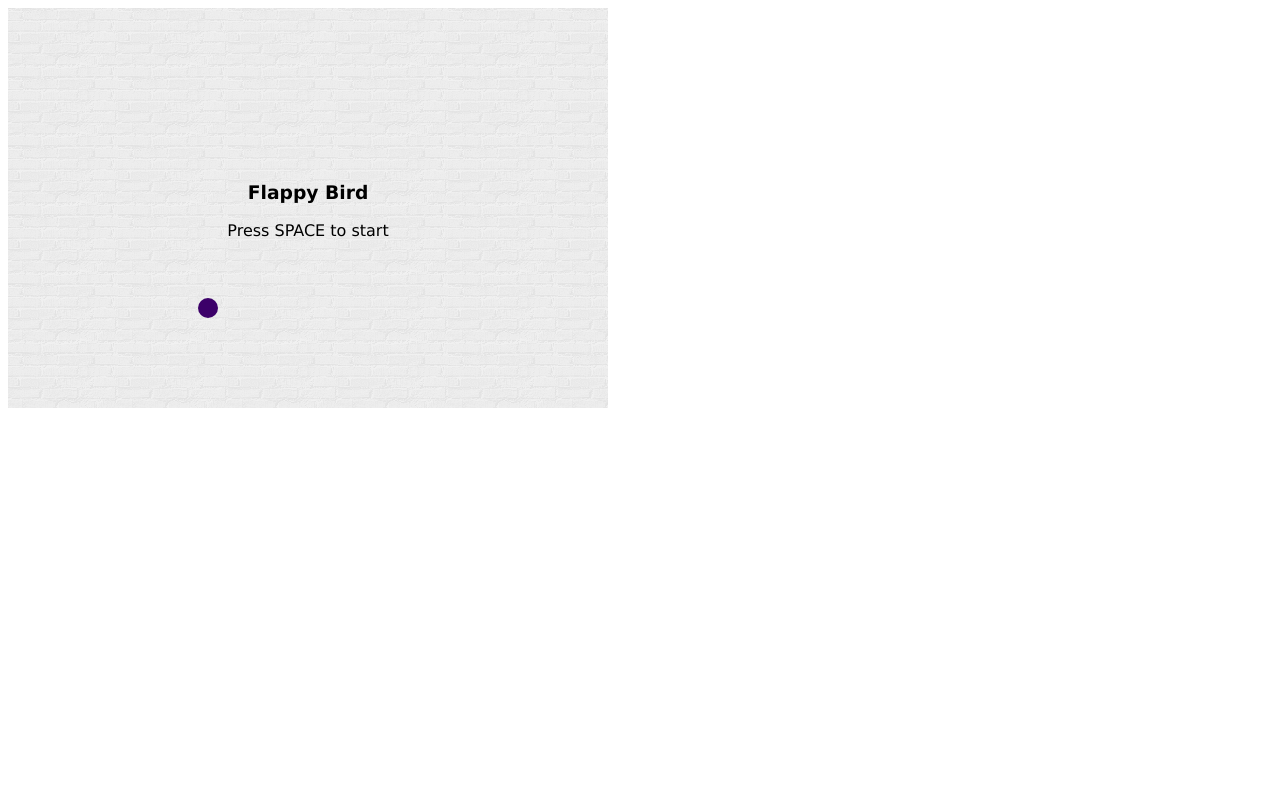
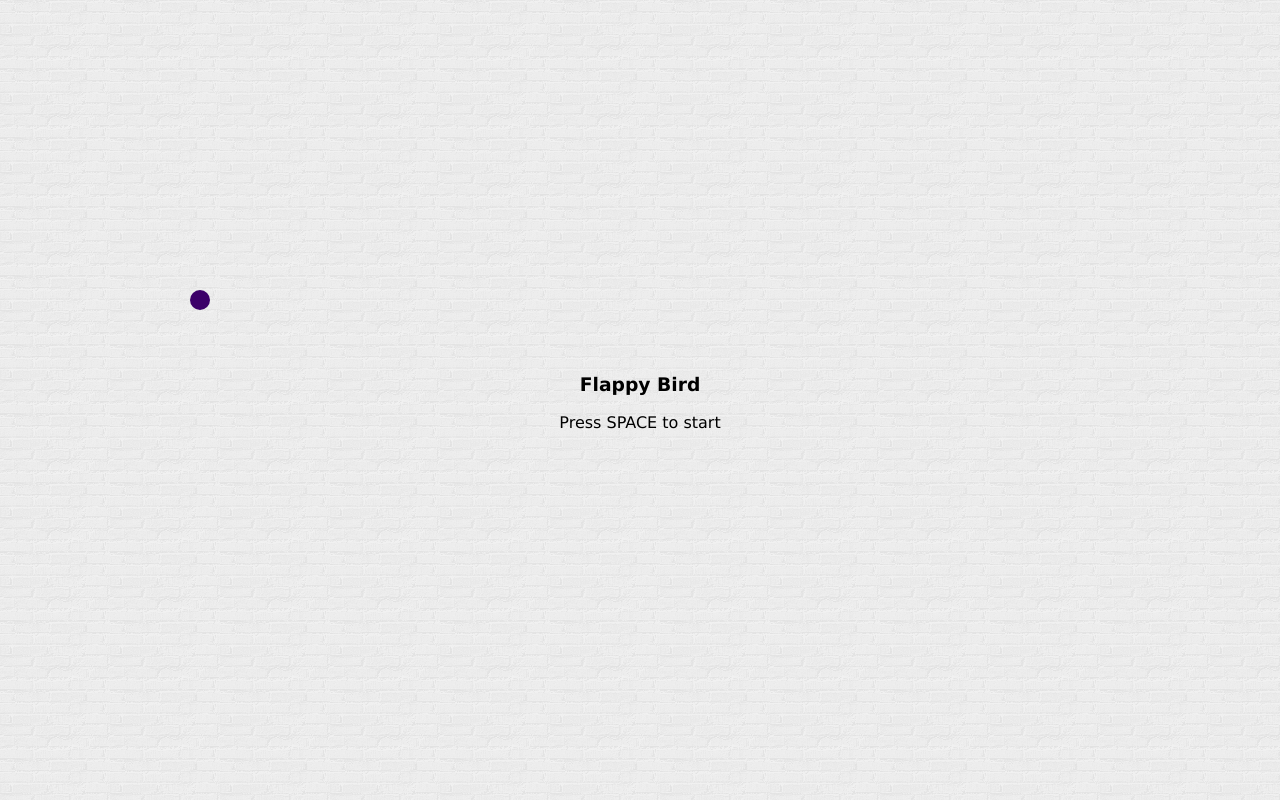
Before and after one commit to alexeybondarenko/flappy-bird, a plain HTML site: page src/index.html in a window 1280 px wide. Drawn offline with Linux system fonts and the light colour scheme.

Commit message:
full size

```diff
--- a/src/index.html
+++ b/src/index.html
@@ -7,6 +7,10 @@
     <meta name="description" content="">
     <meta name="viewport" content="width=device-width, initial-scale=1">
     <style>
+        html, body {
+            padding: 0;
+            margin: 0;
+        }
         .game {
             position: relative;
             display: inline-block;
--- a/src/scripts/app.js
+++ b/src/scripts/app.js
@@ -30,6 +30,13 @@
 
     canvas.width = 600;
     canvas.height = 400;
+
+    function resize() {
+        canvas.width = window.innerWidth;
+        canvas.height = window.innerHeight;
+        //render();
+    }
+    window.addEventListener('resize', resize, false); resize();
 
     var brickPattern = null;
 
```
